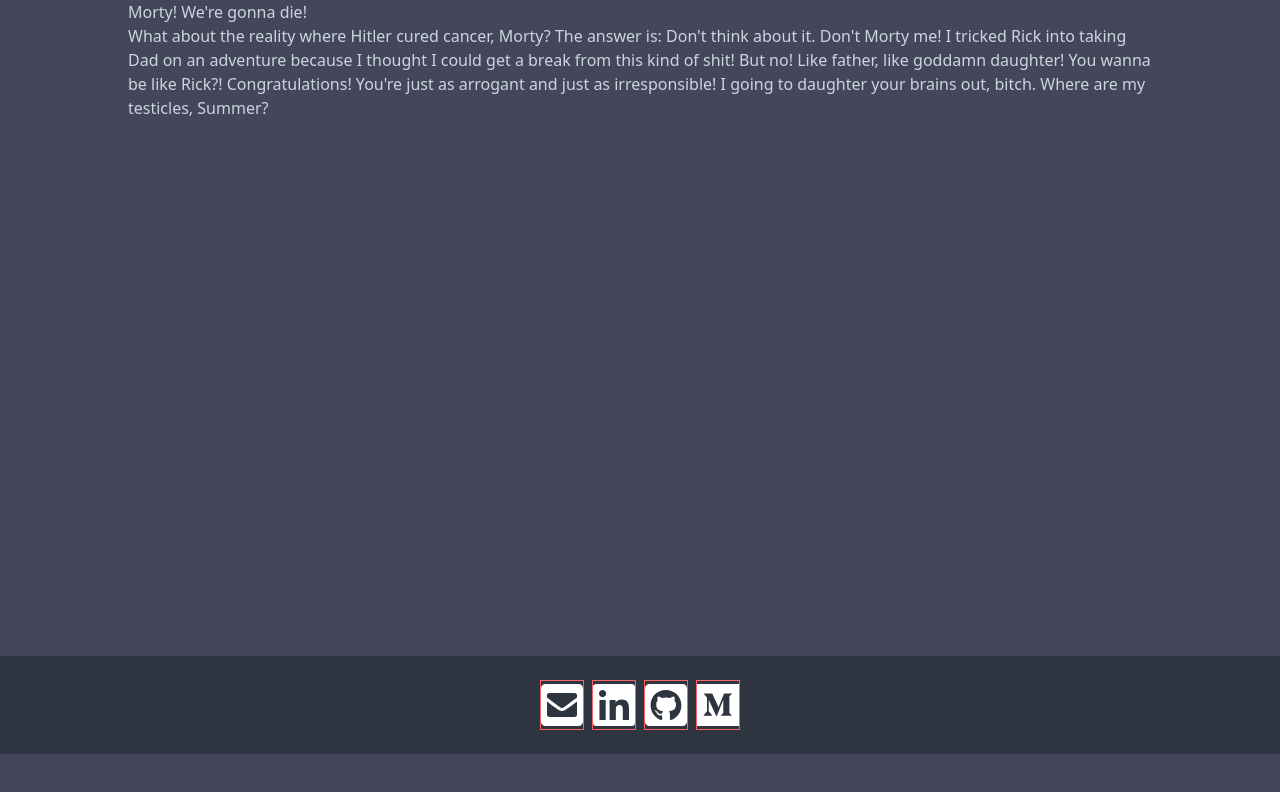
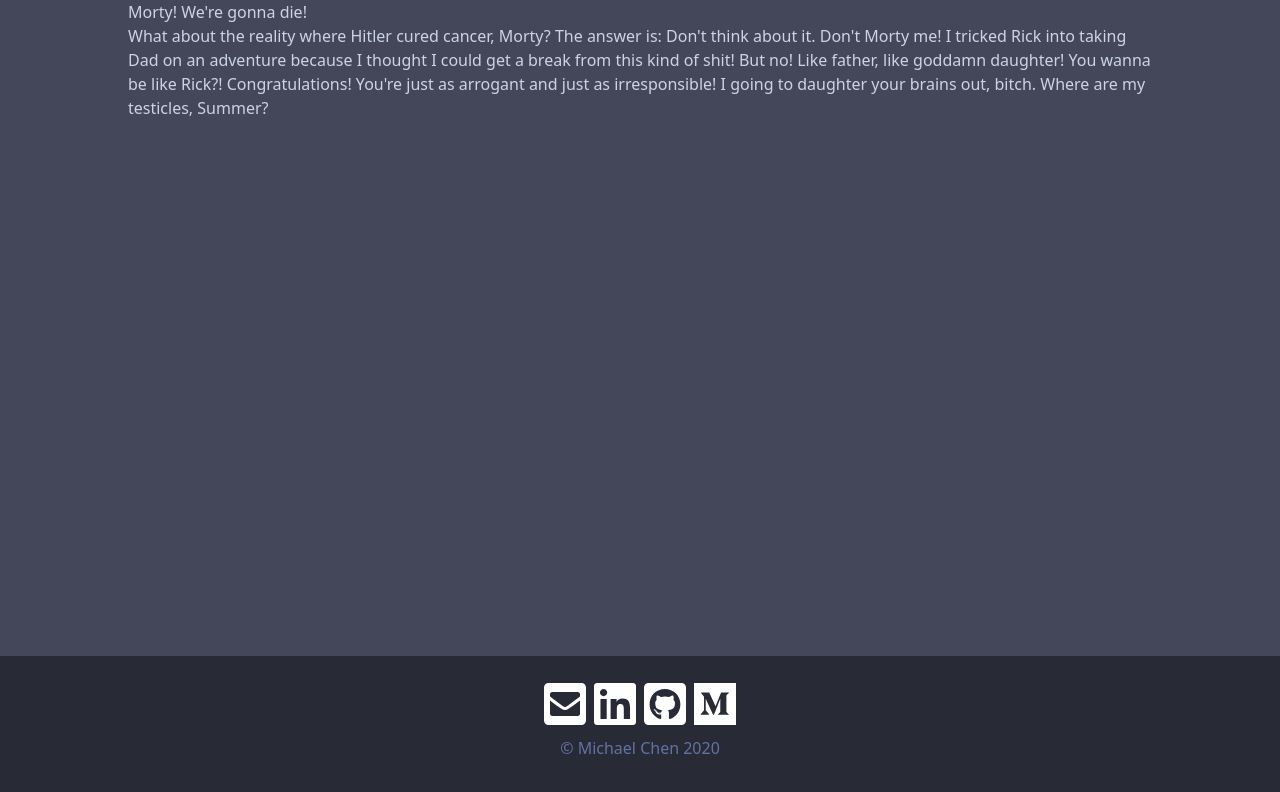
Before and after one commit to michaelcheny/portfolio-v1, a React (Create React App) app: page / in a window 1280 px wide. Shown: the part 2720-3512 px from the top of the page. Before the commit the page ends 3474 px from the top, so only its background shows below. Built offline with nearby package versions, Linux system fonts and the light colour scheme.

Commit message:
add name to footer

```diff
--- a/src/components/Footer.js
+++ b/src/components/Footer.js
@@ -4,21 +4,22 @@ import { FontAwesomeIcon } from "@fortawesome/react-fontawesome";
 const Footer = () => {
   return (
     <section id="footer">
-      <div className="block bg-nord-0 p-6">
+      <div className="block bg-dracula1 p-6">
         <ul className="list-none mx-auto text-center">
-          <li className="inline-block mx-1 border border-red-500">
+          <li className="inline-block mx-1 ">
             <FontAwesomeIcon icon="envelope-square" size="3x" color="white" />
           </li>
-          <li className="inline-block mx-1 border border-red-500">
+          <li className="inline-block mx-1">
             <FontAwesomeIcon icon={["fab", "linkedin"]} size="3x" color="white" />
           </li>
-          <li className="inline-block mx-1 border border-red-500">
+          <li className="inline-block mx-1 ">
             <FontAwesomeIcon icon={["fab", "github-square"]} size="3x" color="white" />
           </li>
-          <li className="inline-block mx-1 border border-red-500">
+          <li className="inline-block mx-1 ">
             <FontAwesomeIcon icon={["fab", "medium"]} size="3x" color="white" />
           </li>
         </ul>
+        <p className="text-center text-dracula4 py-2">© Michael Chen 2020</p>
       </div>
     </section>
   );
```
